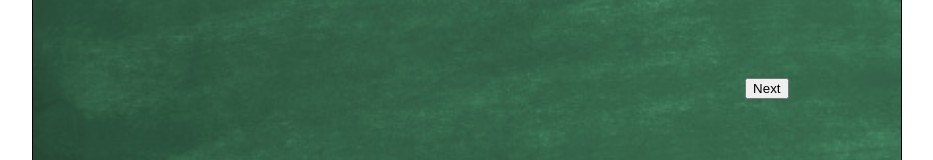
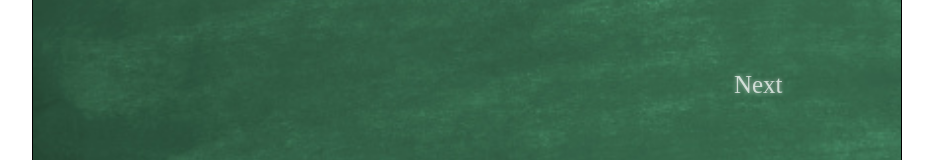
Before and after one commit to otsang3/interactive-learning, a React (Create React App) app: page /geography/cities in a window 1280 px wide. Shown: the part 373-533 px from the top of the page, without its empty margins (173-1106 px from the left). Built offline with nearby package versions, Linux system fonts and the light colour scheme.

Commit message:
removed styling from slide buttons and inherit from parent for consistency

```diff
--- a/src/index.css
+++ b/src/index.css
@@ -60,6 +60,17 @@ p {
   width: 60%;
 }
 
+.slide-container button {
+  background: none;
+  border: none;
+  color: inherit;
+  cursor: pointer;
+  font: inherit;
+  outline: inherit;
+  padding: none;
+  text-shadow:0 0 4px rgba(255,255,255,0.6);
+}
+
 .test {
   align-self: flex-end;
   margin-right: 2.5em;
```
